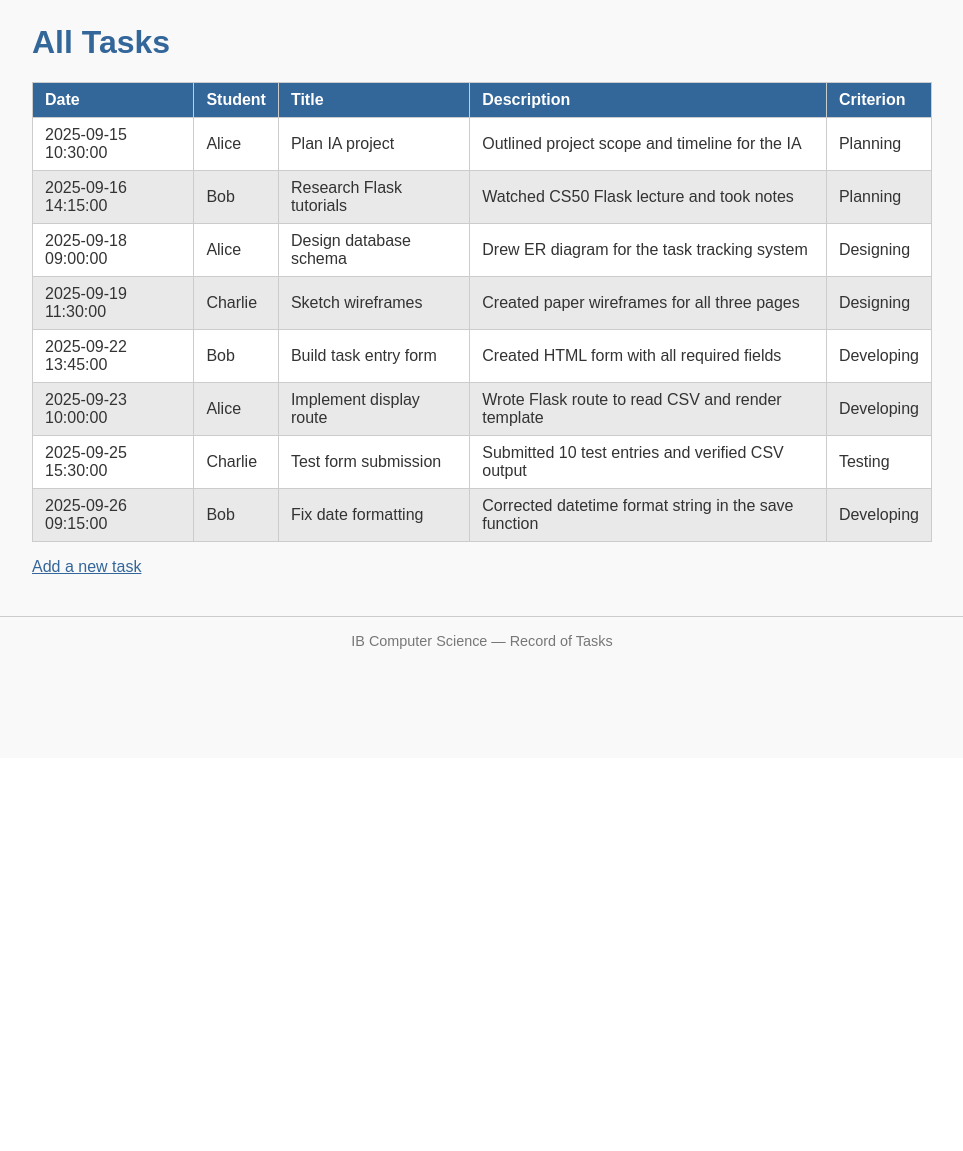
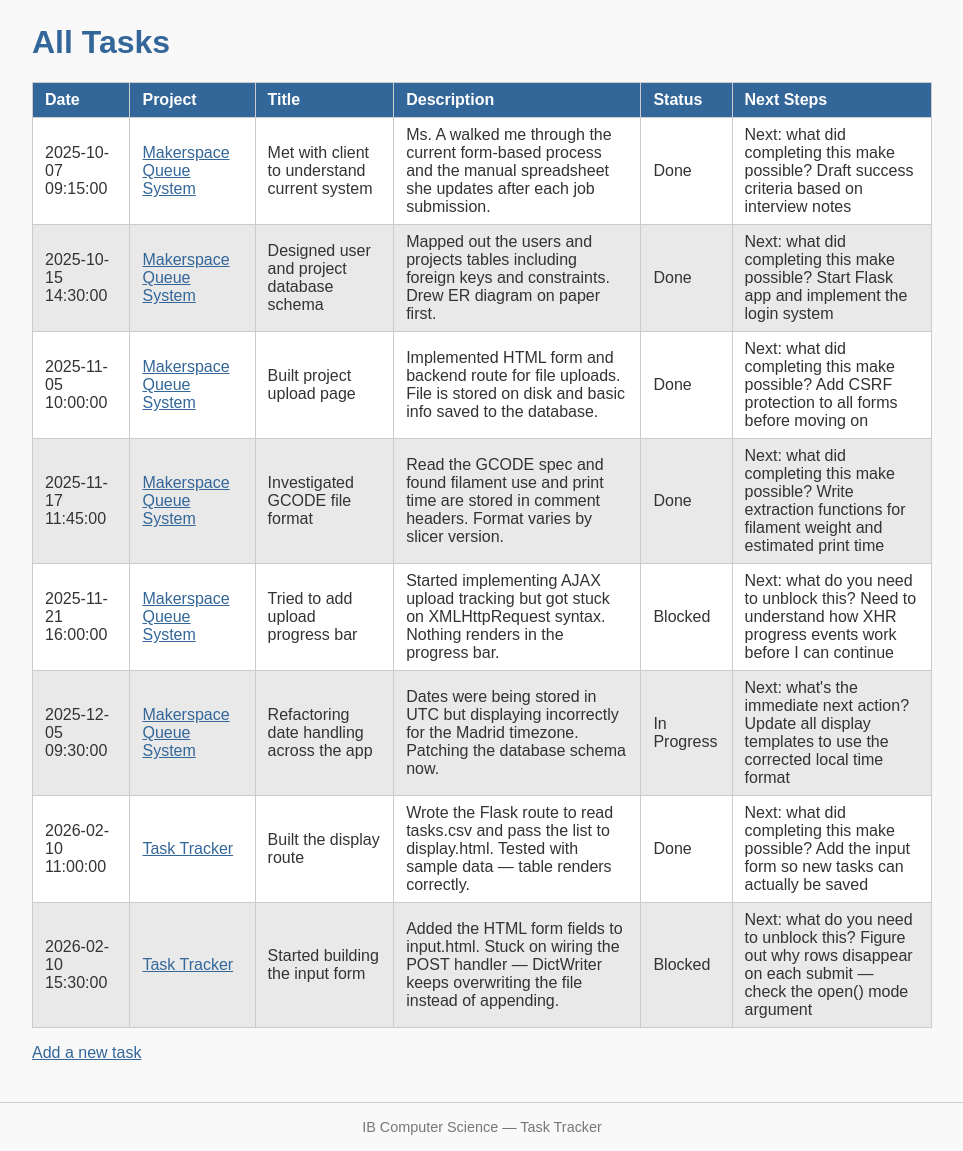
Before and after one commit to mrcarle-asb/m27-flask-tasks-file, a Flask app: page /display in a window 1280 px wide. Shown: the part 42-1193 px from the top of the page, without its empty margins (158-1121 px from the left). Before the commit the page ends 691 px from the top, so only its background shows below. Run offline with Flask 3, Linux system fonts and the light colour scheme.

Commit message:
Redesign schema and reframe as generic task tracker
- Replace student_name/criterion with project_title/status/next_steps
- Add /display/<project_title> filtered route (URL variables, template reuse)
- Add <datalist> autocomplete for project_title (GET route builds unique list from CSV)
- Add Jinja conditional in display.html: status-aware prompt labels for next_steps
- Seed tasks.csv with 8 rows from two projects (Makerspace Queue System, Task Tracker)
- Fix devcontainer image to ghcr.io/cs50/codespace
- Update README, index.html, base.html for new framing

Co-Authored-By: Claude Sonnet 4.6 <noreply@anthropic.com>

```diff
--- a/app.py
+++ b/app.py
@@ -17,15 +17,42 @@ def display():
             tasks.append(row)
     return render_template("display.html", tasks=tasks)
 
+@app.route("/display/<project_title>")
+def display_project(project_title):
+    tasks = []
+    with open("tasks.csv", "r") as f:
+        reader = csv.DictReader(f)
+        for row in reader:
+            if row["project_title"] == project_title:
+                tasks.append(row)
+    return render_template("display.html", tasks=tasks, project_title=project_title)
+
 @app.route("/input", methods=["GET", "POST"])
 def input_task():
     if request.method == "POST":
-        # TODO: Read form data from request.form
-        # TODO: Add a datetime stamp
+        # TODO: Read each field from request.form
+        #   project_title = request.form["project_title"]
+        #   title = request.form["title"]
+        #   description = request.form["description"]
+        #   status = request.form["status"]
+        #   next_steps = request.form["next_steps"]
+        # TODO: Generate a datetime stamp using datetime.now().strftime("%Y-%m-%d %H:%M:%S")
         # TODO: Append the new task to tasks.csv using csv.DictWriter
-        # TODO: Redirect to the display page
+        #   fieldnames = ["datetime", "project_title", "title", "description", "status", "next_steps"]
+        # TODO: Redirect to the display page using redirect(url_for("display"))
         pass
-    return render_template("input.html")
+
+    # Build the list of existing project titles for the datalist autocomplete
+    projects = []
+    seen = set()
+    with open("tasks.csv", "r") as f:
+        reader = csv.DictReader(f)
+        for row in reader:
+            t = row["project_title"]
+            if t not in seen:
+                projects.append(t)
+                seen.add(t)
+    return render_template("input.html", projects=projects)
 
 if __name__ == "__main__":
     app.run(debug=True)
--- a/tasks.csv
+++ b/tasks.csv
@@ -1,9 +1,9 @@
-datetime,student_name,title,description,criterion
-2025-09-15 10:30:00,Alice,Plan IA project,Outlined project scope and timeline for the IA,Planning
-2025-09-16 14:15:00,Bob,Research Flask tutorials,Watched CS50 Flask lecture and took notes,Planning
-2025-09-18 09:00:00,Alice,Design database schema,Drew ER diagram for the task tracking system,Designing
-2025-09-19 11:30:00,Charlie,Sketch wireframes,Created paper wireframes for all three pages,Designing
-2025-09-22 13:45:00,Bob,Build task entry form,Created HTML form with all required fields,Developing
-2025-09-23 10:00:00,Alice,Implement display route,Wrote Flask route to read CSV and render template,Developing
-2025-09-25 15:30:00,Charlie,Test form submission,Submitted 10 test entries and verified CSV output,Testing
-2025-09-26 09:15:00,Bob,Fix date formatting,Corrected datetime format string in the save function,Developing
+datetime,project_title,title,description,status,next_steps
+2025-10-07 09:15:00,Makerspace Queue System,Met with client to understand current system,Ms. A walked me through the current form-based process and the manual spreadsheet she updates after each job submission.,Done,Draft success criteria based on interview notes
+2025-10-15 14:30:00,Makerspace Queue System,Designed user and project database schema,Mapped out the users and projects tables including foreign keys and constraints. Drew ER diagram on paper first.,Done,Start Flask app and implement the login system
+2025-11-05 10:00:00,Makerspace Queue System,Built project upload page,Implemented HTML form and backend route for file uploads. File is stored on disk and basic info saved to the database.,Done,Add CSRF protection to all forms before moving on
+2025-11-17 11:45:00,Makerspace Queue System,Investigated GCODE file format,Read the GCODE spec and found filament use and print time are stored in comment headers. Format varies by slicer version.,Done,Write extraction functions for filament weight and estimated print time
+2025-11-21 16:00:00,Makerspace Queue System,Tried to add upload progress bar,Started implementing AJAX upload tracking but got stuck on XMLHttpRequest syntax. Nothing renders in the progress bar.,Blocked,Need to understand how XHR progress events work before I can continue
+2025-12-05 09:30:00,Makerspace Queue System,Refactoring date handling across the app,Dates were being stored in UTC but displaying incorrectly for the Madrid timezone. Patching the database schema now.,In Progress,Update all display templates to use the corrected local time format
+2026-02-10 11:00:00,Task Tracker,Built the display route,Wrote the Flask route to read tasks.csv and pass the list to display.html. Tested with sample data — table renders correctly.,Done,Add the input form so new tasks can actually be saved
+2026-02-10 15:30:00,Task Tracker,Started building the input form,Added the HTML form fields to input.html. Stuck on wiring the POST handler — DictWriter keeps overwriting the file instead of appending.,Blocked,Figure out why rows disappear on each submit — check the open() mode argument
--- a/templates/base.html
+++ b/templates/base.html
@@ -3,7 +3,7 @@
 <head>
     <meta charset="UTF-8">
     <meta name="viewport" content="width=device-width, initial-scale=1.0">
-    <title>Record of Tasks</title>
+    <title>Task Tracker</title>
     <style>
         body {
             font-family: Arial, Helvetica, sans-serif;
@@ -97,7 +97,7 @@
     </div>
 
     <footer>
-        IB Computer Science &mdash; Record of Tasks
+        IB Computer Science &mdash; Task Tracker
     </footer>
 </body>
 </html>
--- a/templates/display.html
+++ b/templates/display.html
@@ -1,27 +1,46 @@
 {% extends "base.html" %}
 {% block content %}
-    <h1>All Tasks</h1>
+
+    {% if project_title %}
+        <h1>Tasks: {{ project_title }}</h1>
+        <p><a href="{{ url_for('display') }}">← All tasks</a></p>
+    {% else %}
+        <h1>All Tasks</h1>
+    {% endif %}
+
     <table>
         <thead>
             <tr>
                 <th>Date</th>
-                <th>Student</th>
+                <th>Project</th>
                 <th>Title</th>
                 <th>Description</th>
-                <th>Criterion</th>
+                <th>Status</th>
+                <th>Next Steps</th>
             </tr>
         </thead>
         <tbody>
             {% for task in tasks %}
             <tr>
                 <td>{{ task.datetime }}</td>
-                <td>{{ task.student_name }}</td>
+                <td><a href="/display/{{ task.project_title }}">{{ task.project_title }}</a></td>
                 <td>{{ task.title }}</td>
                 <td>{{ task.description }}</td>
-                <td>{{ task.criterion }}</td>
+                <td>{{ task.status }}</td>
+                <td>
+                    {% if task.status == "In Progress" %}
+                        <span class="prompt">Next: what's the immediate next action?</span>
+                    {% elif task.status == "Blocked" %}
+                        <span class="prompt">Next: what do you need to unblock this?</span>
+                    {% elif task.status == "Done" %}
+                        <span class="prompt">Next: what did completing this make possible?</span>
+                    {% endif %}
+                    {{ task.next_steps }}
+                </td>
             </tr>
             {% endfor %}
         </tbody>
     </table>
+
     <p><a href="{{ url_for('input_task') }}">Add a new task</a></p>
 {% endblock %}
--- a/templates/index.html
+++ b/templates/index.html
@@ -1,7 +1,7 @@
 {% extends "base.html" %}
 {% block content %}
-    <h1>Record of Tasks</h1>
-    <p>Track your IB Computer Science IA project work.</p>
+    <h1>Task Tracker</h1>
+    <p>Track your work. Every task you log here is a record of what you built and what comes next.</p>
     <ul>
         <li><a href="{{ url_for('display') }}">View all tasks</a></li>
         <li><a href="{{ url_for('input_task') }}">Add a new task</a></li>
```
Also changed, not shown: templates/input.html (+15 -5 lines), .devcontainer/devcontainer.json, README.md.
